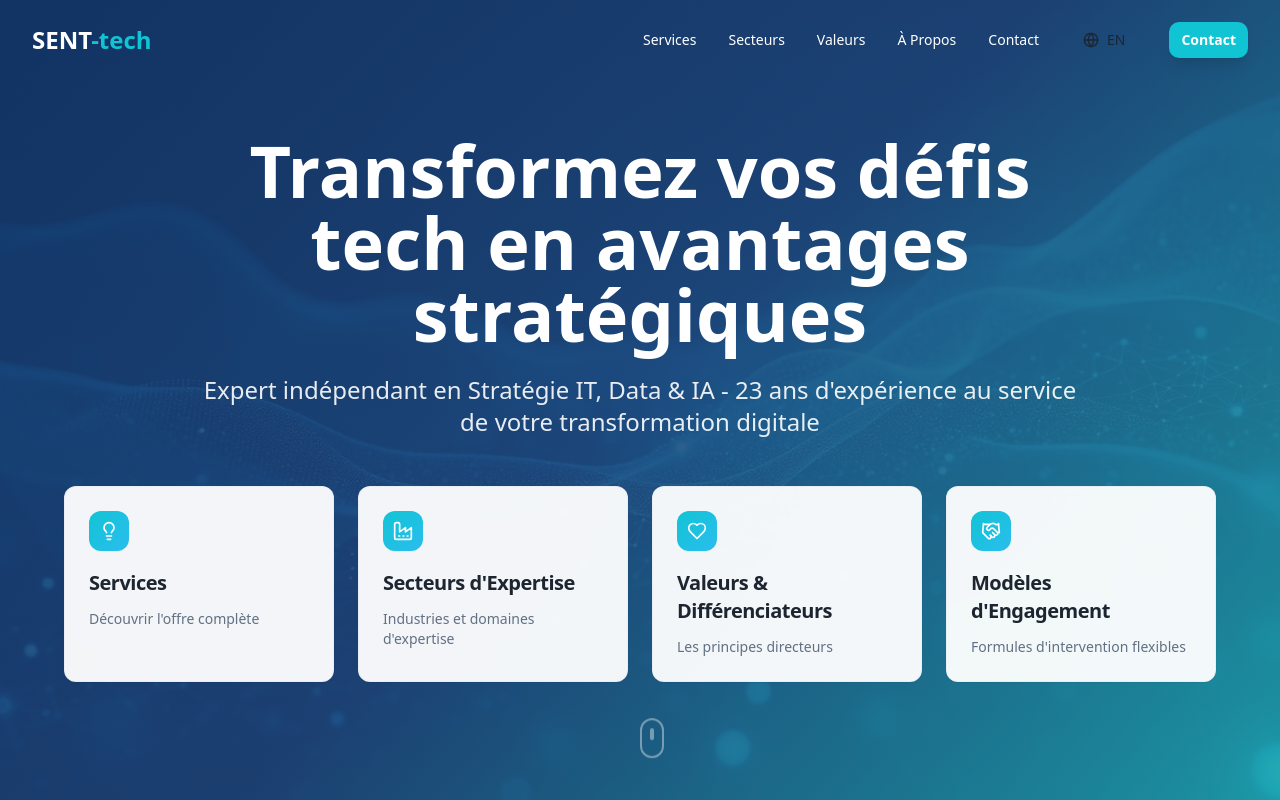
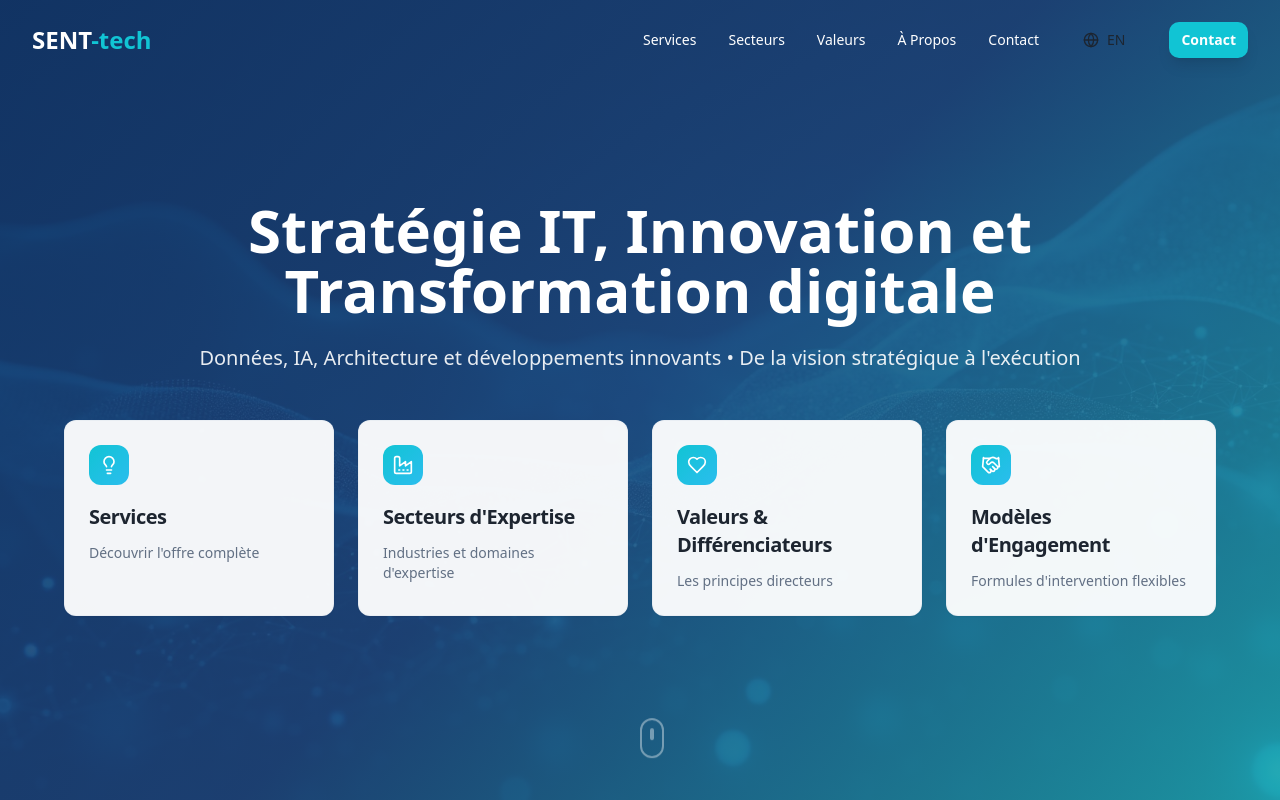
Before and after one commit to rhanka/sentech-forge, a React (Vite) app: page / in a window 1280 px wide. Shown: the top 800 px of the page. Built offline with nearby package versions, Linux system fonts and the light colour scheme.

Commit message:
Update Hero section with option 3
Update Hero section title and subtitle with the chosen option 3. This includes depersonalizing the subtitle and reducing the title's size.

```diff
--- a/src/components/Hero.tsx
+++ b/src/components/Hero.tsx
@@ -55,10 +55,10 @@ export const Hero = () => {
       {/* Content */}
       <div className="container mx-auto px-4 sm:px-6 lg:px-8 relative z-10">
         <div className="max-w-4xl mx-auto text-center text-primary-foreground mb-12">
-          <h1 className="text-5xl sm:text-6xl lg:text-7xl font-bold mb-6 animate-fade-in">
+          <h1 className="text-4xl sm:text-5xl lg:text-6xl font-bold mb-6 animate-fade-in">
             {t("hero.title")}
           </h1>
-          <p className="text-xl sm:text-2xl mb-8 text-primary-foreground/90 animate-fade-in" style={{ animationDelay: "0.2s" }}>
+          <p className="text-lg sm:text-xl mb-8 text-primary-foreground/90 animate-fade-in" style={{ animationDelay: "0.2s" }}>
             {t("hero.subtitle")}
           </p>
         </div>
--- a/src/i18n/locales/en.json
+++ b/src/i18n/locales/en.json
@@ -7,8 +7,8 @@
     "contact": "Contact"
   },
   "hero": {
-    "title": "Transform your tech challenges into strategic advantages",
-    "subtitle": "Independent Expert in IT Strategy, Data & AI - 23 years of experience driving your digital transformation"
+    "title": "IT Strategy, Innovation and Digital Transformation",
+    "subtitle": "Data, AI, Architecture and innovative development • From strategic vision to execution"
   },
   "quicknav": {
     "servicesSubtitle": "Discover the complete offering",
--- a/src/i18n/locales/fr.json
+++ b/src/i18n/locales/fr.json
@@ -7,8 +7,8 @@
     "contact": "Contact"
   },
   "hero": {
-    "title": "Transformez vos défis tech en avantages stratégiques",
-    "subtitle": "Expert indépendant en Stratégie IT, Data & IA - 23 ans d'expérience au service de votre transformation digitale"
+    "title": "Stratégie IT, Innovation et Transformation digitale",
+    "subtitle": "Données, IA, Architecture et développements innovants • De la vision stratégique à l'exécution"
   },
   "quicknav": {
     "servicesSubtitle": "Découvrir l'offre complète",
```
